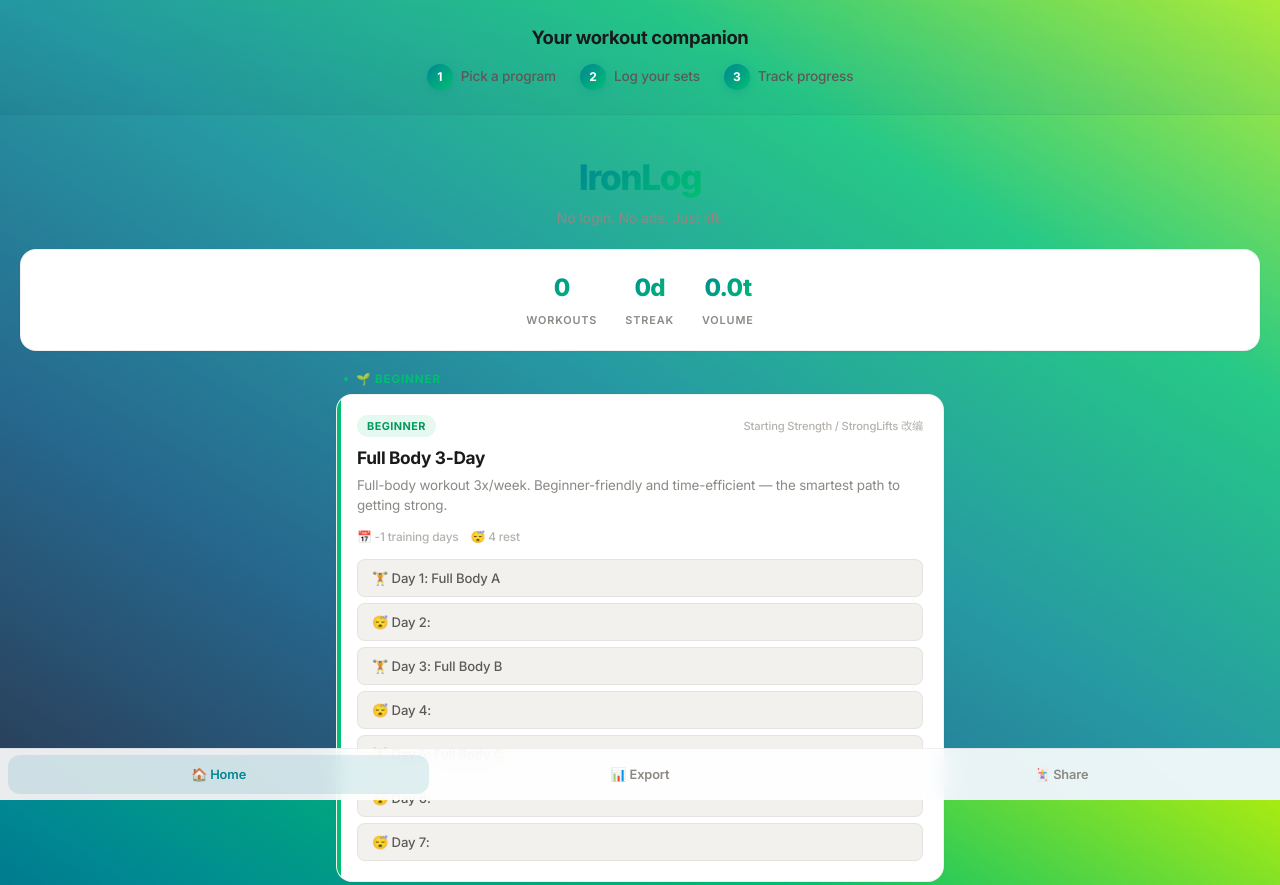
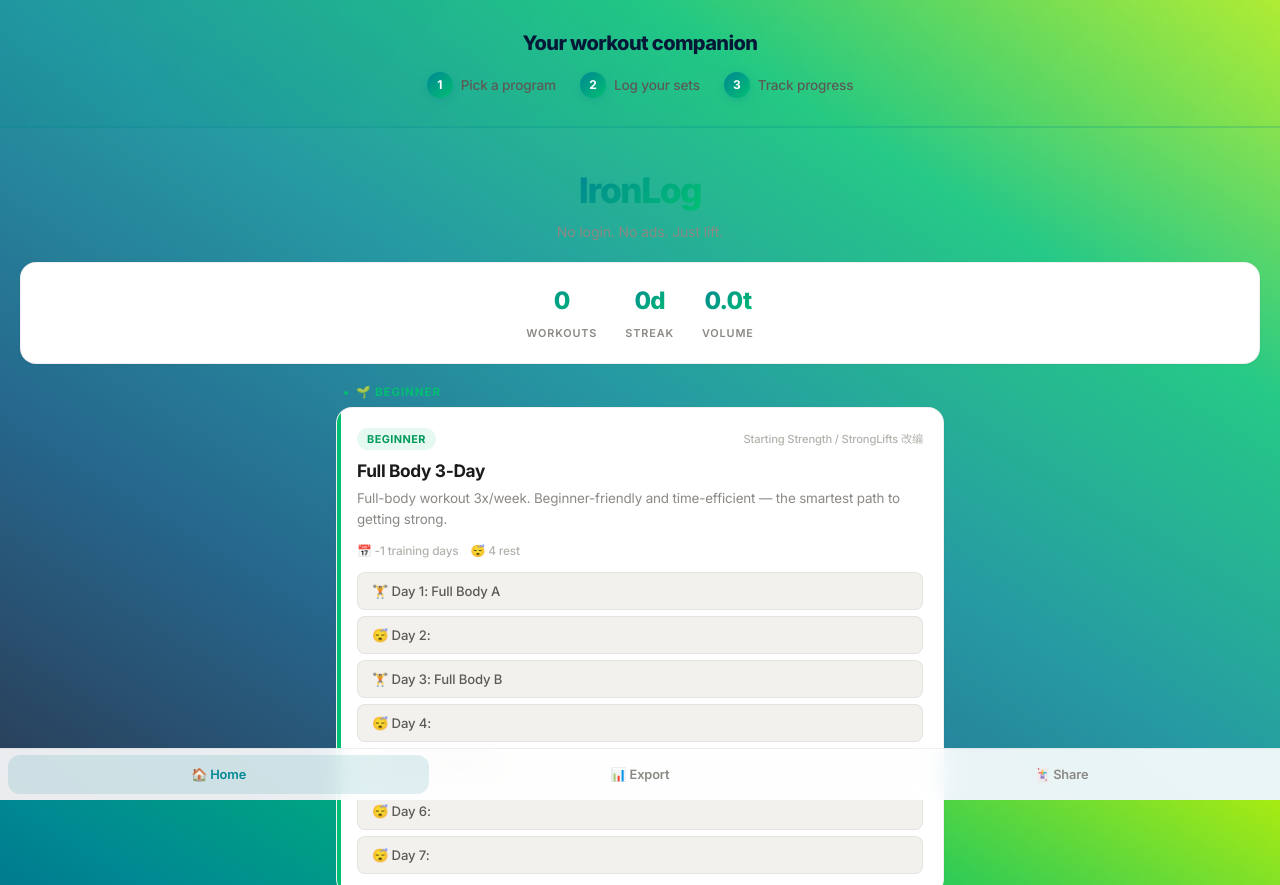
Before and after one commit to KATE-xue75/ironlog-pwa, a plain HTML site: page index.html in a window 1280 px wide. Shown: the top 885 px of the page. Drawn offline with Linux system fonts and the light colour scheme.

Commit message:
Prominent intro banner: thicker border, darker text, stronger gradient

```diff
--- a/css/style.css
+++ b/css/style.css
@@ -70,17 +70,18 @@
 
 /* ===== INTRO BANNER ===== */
 .intro-banner {
-  background: linear-gradient(to right top, rgba(5,25,55,0.06), rgba(0,135,147,0.08), rgba(0,191,114,0.06));
-  padding: 24px;
+  background: linear-gradient(135deg, rgba(0,135,147,0.15) 0%, rgba(0,191,114,0.12) 50%, rgba(168,235,18,0.08) 100%);
+  padding: 28px 24px;
   text-align: center;
-  border-bottom: 1px solid var(--border-subtle);
+  border-bottom: 2px solid rgba(0,135,147,0.2);
+  margin: 0;
 }
 .intro-banner h2 {
-  font-size: 1.15rem;
-  font-weight: 700;
-  color: var(--text-primary);
-  letter-spacing: -0.02em;
-  margin-bottom: 12px;
+  font-size: 1.25rem;
+  font-weight: 800;
+  color: #051937;
+  letter-spacing: -0.03em;
+  margin-bottom: 14px;
 }
 .intro-steps {
   display: flex;
--- a/css/style_v2.css
+++ b/css/style_v2.css
@@ -70,17 +70,18 @@
 
 /* ===== INTRO BANNER ===== */
 .intro-banner {
-  background: linear-gradient(to right top, rgba(5,25,55,0.06), rgba(0,135,147,0.08), rgba(0,191,114,0.06));
-  padding: 24px;
+  background: linear-gradient(135deg, rgba(0,135,147,0.15) 0%, rgba(0,191,114,0.12) 50%, rgba(168,235,18,0.08) 100%);
+  padding: 28px 24px;
   text-align: center;
-  border-bottom: 1px solid var(--border-subtle);
+  border-bottom: 2px solid rgba(0,135,147,0.2);
+  margin: 0;
 }
 .intro-banner h2 {
-  font-size: 1.15rem;
-  font-weight: 700;
-  color: var(--text-primary);
-  letter-spacing: -0.02em;
-  margin-bottom: 12px;
+  font-size: 1.25rem;
+  font-weight: 800;
+  color: #051937;
+  letter-spacing: -0.03em;
+  margin-bottom: 14px;
 }
 .intro-steps {
   display: flex;
```
